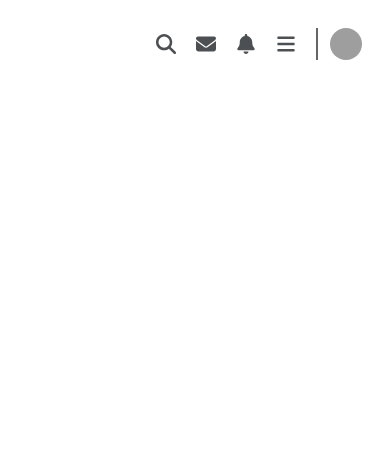
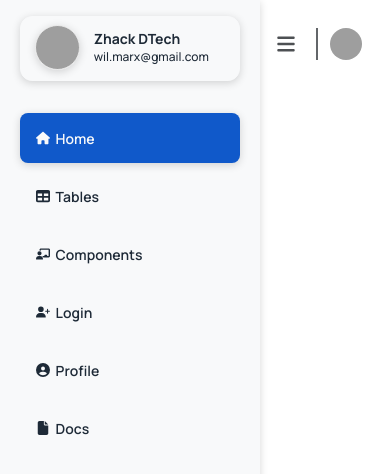
Before and after one commit to zhackdtech/Financial-Dashboard, a React (Create React App) app: page / in a window 390 px wide. Both pictures are taken after a click on the link 296 px from the left and 44 px from the top of the page. Shown: the top 474 px of the page. Built offline with nearby package versions, Linux system fonts and the light colour scheme; grey boxes are pictures that could not be loaded; the HTML template or start-up script is replaced by a standard one.

Commit message:
mobile side navigation

```diff
--- a/src/layout/index.js
+++ b/src/layout/index.js
@@ -16,7 +16,7 @@ const defProps = {
   image: "https://avatars.githubusercontent.com/u/50767502?v=4",
   username: "Zhack DTech",
   email: "wil.marx@gmail.com",
-  usernameInitial:"ZD"
+  usernameInitial: "ZD",
 };
 const Styles = {
   sidenav: {
@@ -121,6 +121,12 @@ const Styles = {
     paddingRight: "20px",
     opacity: ".8",
   },
+  mobileSidebar: {
+    height: "100%",
+    backgroundColor: "#F8F9FA",
+    boxShadow: "0px 2px 8px rgba(0,0,0,0.16)",
+    width: "260px",
+  },
 };
 const ClassNames = {
   userCardContainer: "d-flex justify-content-center py-3",
@@ -141,14 +147,95 @@ const ClassNames = {
   navBar: "navbar navbar-expand",
   containerFluid: "container-fluid",
   searchWrapper: "search-wrapper d-none d-lg-flex",
-  nav:"navbar",
-  topNavLink:"nav-link topNavIcon",
-  topNavBurger:"nav-link d-block d-lg-none topnav-icon"
+  nav: "navbar",
+  topNavLink: "nav-link topNavIcon",
+  topNavBurger: "nav-link d-block d-lg-none topnav-icon",
+  mobileSidebar: "mobileSidebar",
 };
 const Layout = (props) => {
-  const [visible,setVisible] = useState(true);
+  const [visible, setVisible] = useState(false);
   return (
     <>
+      {/* start mobile sidebar */}
+      <Sidebar
+        visible={visible}
+        onHide={() => setVisible(false)}
+        className={ClassNames.mobileSidebar}
+        style={Styles.mobileSidebar}
+      >
+        <div className={ClassNames.userCardContainer}>
+          {/* start user card */}
+          <div style={Styles.userCard} className={ClassNames.userCard}>
+            {/* start user card row */}
+            <div className={ClassNames.userCardRow}>
+              {/* user card image column */}
+              <div className={ClassNames.userCardImageCol}>
+                <div className={ClassNames.userCardImageContainer}>
+                  <div style={Styles.imageContainer}></div>
+                </div>
+              </div>
+              {/* end user card image column */}
+              {/* start user card text column */}
+              <div className={ClassNames.userCardTextsCol}>
+                <div className={ClassNames.userCardTextsContainer}>
+                  <div style={Styles.userText}>{defProps.username}</div>
+                  <div style={Styles.emailText}>{defProps.email}</div>
+                </div>
+              </div>
+              {/* end user card text column */}
+            </div>
+            {/* end user card row */}
+          </div>
+          {/* end usercard */}
+        </div>
+        {/* start sidenav links */}
+        <div className={ClassNames.snLinksContainer}>
+          <div className={ClassNames.snLinksNav}>
+            <div className={ClassNames.snContainer}>
+              <a
+                href="#"
+                className={ClassNames.snLink}
+                style={Styles.activeLink}
+              >
+                <FaHouse />
+                &nbsp;&nbsp;Home
+              </a>
+            </div>
+            <div className={ClassNames.snContainer}>
+              <a href="#" className={ClassNames.snLink} style={Styles.links}>
+                <FaTable />
+                &nbsp;&nbsp;Tables
+              </a>
+            </div>
+            <div className={ClassNames.snContainer}>
+              <a href="#" className={ClassNames.snLink} style={Styles.links}>
+                <FaChalkboardUser />
+                &nbsp;&nbsp;Components
+              </a>
+            </div>
+            <div className={ClassNames.snContainer}>
+              <a href="#" className={ClassNames.snLink} style={Styles.links}>
+                <FaUserPlus />
+                &nbsp;&nbsp;Login
+              </a>
+            </div>
+            <div className={ClassNames.snContainer}>
+              <a href="#" className={ClassNames.snLink} style={Styles.links}>
+                <FaCircleUser />
+                &nbsp;&nbsp;Profile
+              </a>
+            </div>
+            <div className={ClassNames.snContainer}>
+              <a href="#" className={ClassNames.snLink} style={Styles.links}>
+                <FaFile />
+                &nbsp;&nbsp;Docs
+              </a>
+            </div>
+          </div>
+        </div>
+        {/* end sidenav links */}
+      </Sidebar>
+      {/* end mobile sidebar */}
       {/* start sidenav */}
       <div style={Styles.sidenav} className={ClassNames.sideNav}>
         {/* usercard container */}
@@ -271,12 +358,15 @@ const Layout = (props) => {
                   href="#"
                   style={Styles.topNavIcons}
                   className={ClassNames.topNavBurger}
+                  onClick={() => setVisible(true)}
                 >
                   <FaBars size={20} />
                 </a>
                 <button class="profile-btn">
                   <img src={defProps.image} />
-                  <span className="d-none d-md-block">&nbsp;{defProps.usernameInitial}</span>
+                  <span className="d-none d-md-block">
+                    &nbsp;{defProps.usernameInitial}
+                  </span>
                 </button>
               </div>
               {/* end hide search bar */}
@@ -285,6 +375,9 @@ const Layout = (props) => {
           </div>
           {/* end navbar */}
         </div>
+        {/* put the rest of stuffs here */}
+        Hello world
+        {/* stuffs end */}
         {/* end main content wrapper */}
       </div>
       {/* end main content */}
--- a/src/styles/main.scss
+++ b/src/styles/main.scss
@@ -117,6 +117,10 @@ $primary: #1059ca;
     opacity: 1 !important;
   }
 }
+.p-sidebar-close.p-sidebar-icon.p-link
+{
+    display: none;
+}
 @media screen and (min-width: 1200px) {
   .mainContent {
     margin-left: 260px !important;
```
